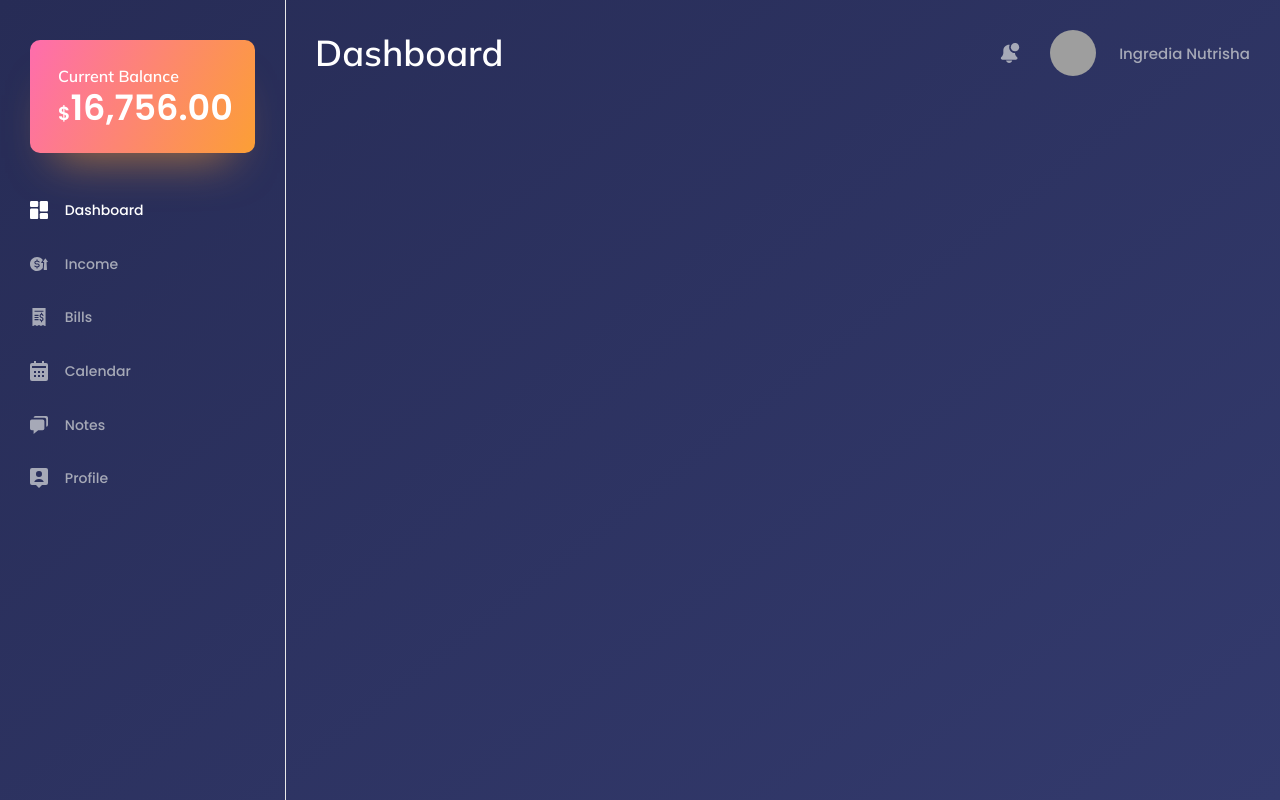
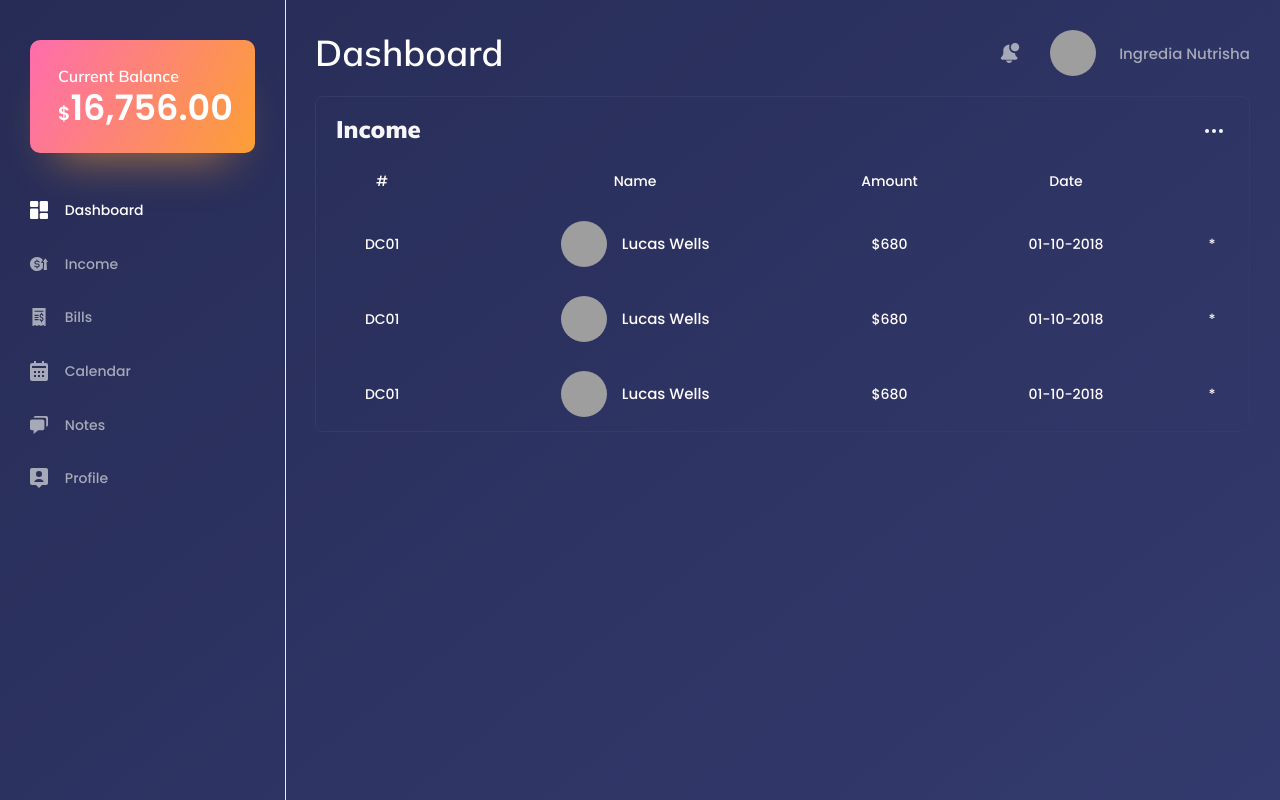
Before and after one commit to diazevedo/expensezzz, a React (Create React App) app: page /dashboard in a window 1280 px wide. Built offline with nearby package versions, Linux system fonts and the light colour scheme; grey boxes are pictures that could not be loaded.

Commit message:
Table component

```diff
--- a/src/components/Card/styles.js
+++ b/src/components/Card/styles.js
@@ -9,10 +9,9 @@ export const Container = styled.div`
     rgba(254, 109, 173, 1) 0%,
     rgba(252, 159, 53, 1) 100%
   );
+
   color: #fff;
-
   box-shadow: 0px 30px 45px -25px rgba(252, 159, 53, 0.6);
-
   margin-bottom: 3rem;
 `;
 
--- a/src/components/ProfileCard/styles.js
+++ b/src/components/ProfileCard/styles.js
@@ -1,10 +1,10 @@
 import styled from 'styled-components';
+
+import { flex } from '../../styles/reusable';
 
 export const Container = styled.div`
   width: 20rem;
-  display: flex;
-  align-items: center;
-  justify-content: space-between;
+  ${flex};
 `;
 
 export const Name = styled.p`
--- /dev/null
+++ b/src/components/Table/index.js
@@ -0,0 +1,77 @@
+import React from 'react';
+import ProfileCard from '../../components/ProfileCard';
+
+import * as S from './styles';
+import menuDots from '../../assets/icons/menu-dots.svg';
+
+const headers = [
+  {
+    text: '#',
+    key: '0',
+  },
+  {
+    text: 'name',
+    key: '1',
+  },
+  {
+    text: 'amount',
+    key: '2',
+  },
+  {
+    text: 'date',
+    key: '3',
+  },
+];
+
+function Table({ trs = headers }) {
+  return (
+    <S.Section>
+      <header>
+        <h2>Income</h2>
+        <button>
+          <img src={menuDots} alt="Menu options" />
+        </button>
+      </header>
+      <S.Table>
+        <thead>
+          <tr>
+            {headers.map(({ text, key }) => (
+              <th key={key}>{text}</th>
+            ))}
+          </tr>
+        </thead>
+        <tbody>
+          <tr>
+            <td>DC01</td>
+            <S.TDProfile>
+              <ProfileCard name="Lucas Wells" />
+            </S.TDProfile>
+            <td>$680</td>
+            <td>01-10-2018</td>
+            <td>*</td>
+          </tr>
+          <tr>
+            <td>DC01</td>
+            <S.TDProfile>
+              <ProfileCard name="Lucas Wells" />
+            </S.TDProfile>
+            <td>$680</td>
+            <td>01-10-2018</td>
+            <td>*</td>
+          </tr>
+          <tr>
+            <td>DC01</td>
+            <S.TDProfile>
+              <ProfileCard name="Lucas Wells" />
+            </S.TDProfile>
+            <td>$680</td>
+            <td>01-10-2018</td>
+            <td>*</td>
+          </tr>
+        </tbody>
+      </S.Table>
+    </S.Section>
+  );
+}
+
+export default Table;
--- /dev/null
+++ b/src/components/Table/styles.js
@@ -0,0 +1,72 @@
+import styled from 'styled-components';
+
+import { flex } from '../../styles/reusable';
+
+export const Section = styled.section`
+  padding-top: 2rem;
+  border: 1px solid #353b66;
+  border-radius: 8px;
+  margin-top: 2rem;
+
+  header {
+    padding: 0 2rem;
+    ${flex};
+
+    h2 {
+      font-family: 'Mulish', sans-serif;
+      font-size: 2.4rem;
+      color: #f6f6f8;
+      font-weight: 700;
+    }
+
+    button {
+      cursor: pointer;
+    }
+  }
+`;
+
+export const Table = styled.table`
+  margin-top: 1.5rem;
+  width: 100%;
+  font-size: 1.4rem;
+
+  & > * {
+    color: #fffbfc;
+  }
+
+  & > tr {
+    border-bottom: 1px #353b66 solid;
+  }
+
+  th {
+    text-transform: capitalize;
+    height: 5rem;
+    vertical-align: middle;
+  }
+
+  tbody > tr {
+    height: 7.5rem;
+  }
+
+  tbody > tr > td {
+    padding: 1em;
+    vertical-align: middle;
+    text-align: center;
+  }
+
+  & tr:last-child {
+    border: none;
+  }
+`;
+
+export const TDProfile = styled.td`
+  & > div {
+    width: initial;
+    justify-content: center;
+
+    & > p {
+      margin-left: 1em;
+      color: #fffbfc;
+    }
+  }
+`;
--- a/src/pages/Dashboard/index.js
+++ b/src/pages/Dashboard/index.js
@@ -2,8 +2,10 @@ import React from 'react';
 
 import { Container } from './styles';
 
+import Table from '../../components/Table';
+
 const Dashboard = () => {
-  return <h1></h1>;
+  return <Table />;
 };
 
 export default Dashboard;
--- a/src/pages/Dashboard/styles.js
+++ b/src/pages/Dashboard/styles.js
@@ -1 +1,3 @@
 import styled from 'styled-components';
+
+export const Container = styled.div``;
--- a/src/pages/_layouts/auth/index.js
+++ b/src/pages/_layouts/auth/index.js
@@ -1,6 +1,5 @@
 import React from 'react';
 import PropTypes from 'prop-types';
-import { useLocation } from 'react-router-dom';
 
 import * as S from './styles';
 
--- a/src/parts/Header/styles.js
+++ b/src/parts/Header/styles.js
@@ -1,12 +1,7 @@
-import styled, { css } from 'styled-components';
+import styled from 'styled-components';
 
+import { flex } from '../../styles/reusable';
 import notification from '../../assets/icons/notification.svg';
-
-const flex = css`
-  display: flex;
-  justify-content: space-between;
-  align-items: center;
-`;
 
 export const Container = styled.header`
   width: 100%;
--- a/src/parts/Sidebar/index.js
+++ b/src/parts/Sidebar/index.js
@@ -12,7 +12,7 @@ const Sidebar = () => {
       <S.MenuContainer>
         <S.MenuList>
           {items.map(({ url, alt, label, image }) => (
-            <S.ListItem>
+            <S.ListItem key={label}>
               <S.Link to={url}>
                 <S.Icon src={image} alt={alt} />
                 <span>{label}</span>
--- a/src/styles/base.js
+++ b/src/styles/base.js
@@ -30,6 +30,8 @@ const BaseCSS = createGlobalStyle`
 
   button, input, a {
     outline:none;
+    background: none;
+    border: none;
   }
 
 `;
--- /dev/null
+++ b/src/styles/reusable.js
@@ -0,0 +1,7 @@
+import { css } from 'styled-components';
+
+export const flex = css`
+  display: flex;
+  justify-content: space-between;
+  align-items: center;
+`;
```
Also changed, not shown: src/assets/icons/menu-dots.svg (added), src/components/Checkbox/index.js (added).
